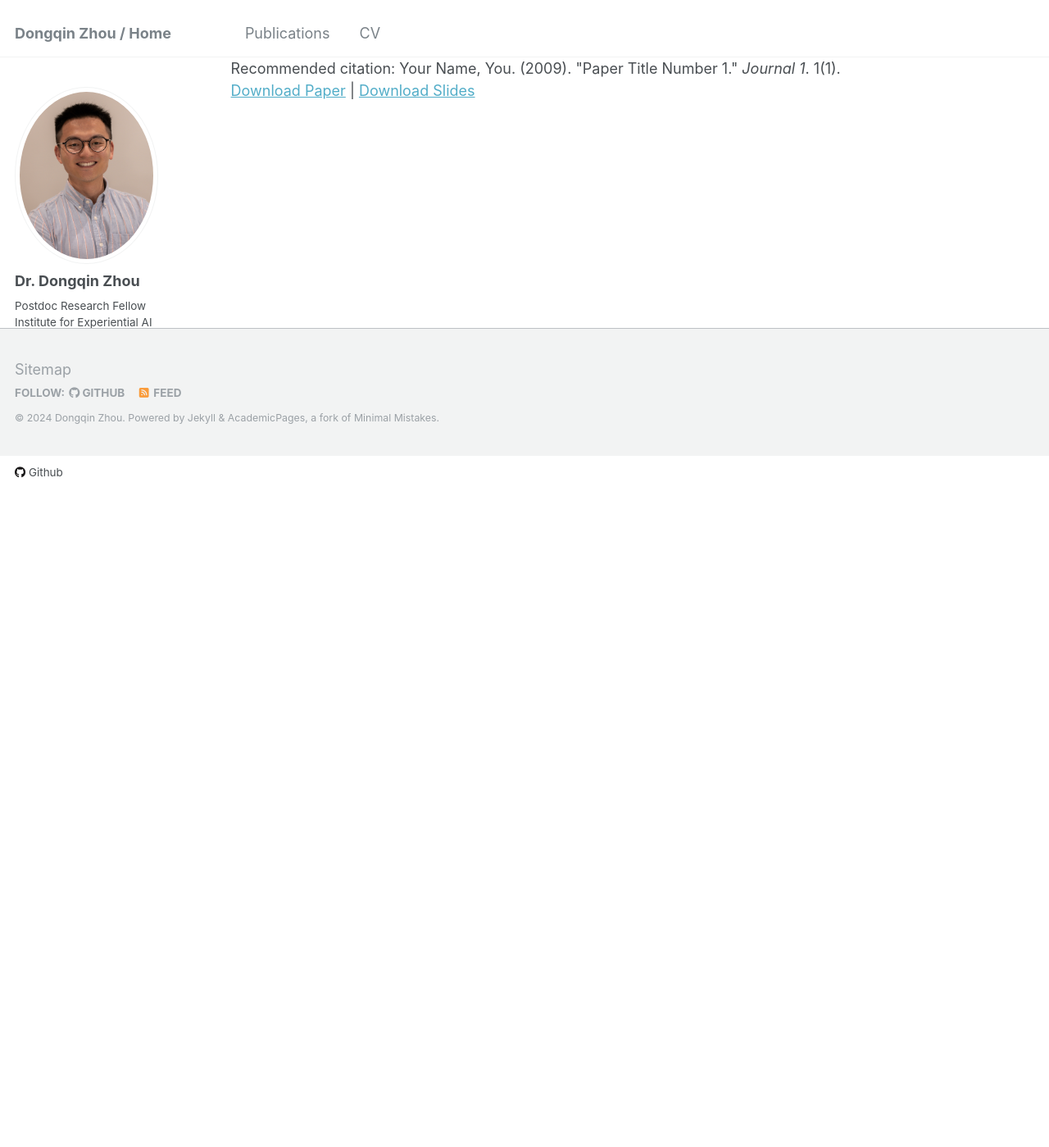
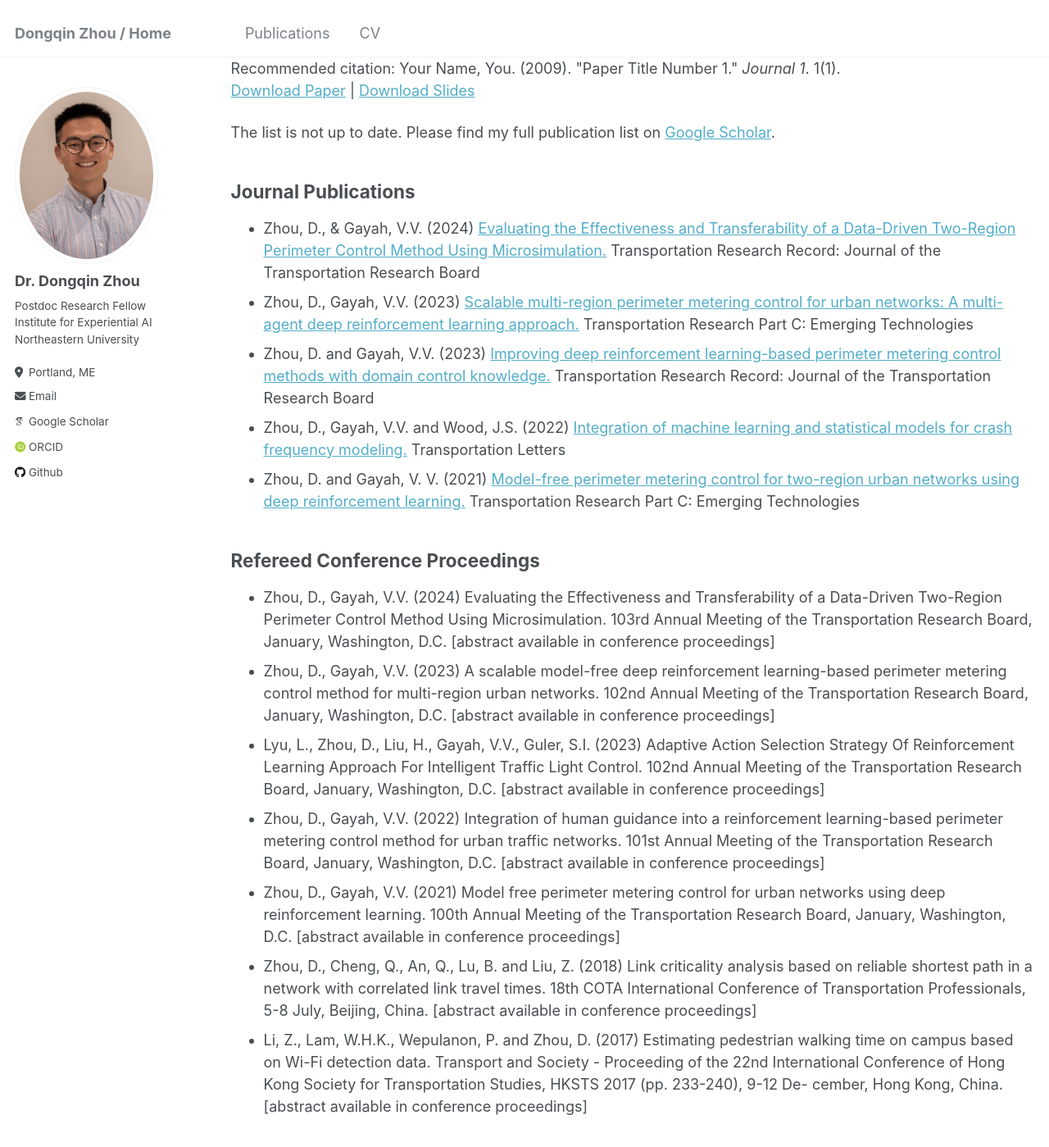
Before and after one commit to DongqinZhou/dongqinzhou.github.io, a Jekyll site: the page built from _pages/publications.md, in a window 1280 px wide and 1400 px high, scrolled down 1030 px. Shown: the whole window at 82% size. Built offline with Jekyll 4.4.1, drawn with Linux system fonts in a browser that asks for light colours; some web fonts are replaced; before the commit the page ends 1585 px from its top, so only the background shows below that.

Commit message:
add stuff

```diff
--- a/_pages/publications.md
+++ b/_pages/publications.md
@@ -14,3 +14,26 @@ author_profile: true
 {% for post in site.publications reversed %}
   {% include archive-single.html %}
 {% endfor %}
+
+
+The list is not up to date. Please find my full publication list on [Google Scholar](https://scholar.google.com/citations?user=ItB3nQwAAAAJ&hl=zh-CN).
+
+Journal Publications
+-----
+* Zhou, D., & Gayah, V.V. (2024) [Evaluating the Effectiveness and Transferability of a Data-Driven Two-Region Perimeter Control Method Using Microsimulation.](https://doi.org/10.1177/03611981241230313) Transportation Research Record: Journal of the Transportation Research Board
+* Zhou, D., Gayah, V.V. (2023) [Scalable multi-region perimeter metering control for urban networks: A multi-agent deep reinforcement learning approach.](https://doi.org/10.1016/J.TRC.2023.104033) Transportation Research Part C: Emerging Technologies
+* Zhou, D. and Gayah, V.V. (2023) [Improving deep reinforcement learning-based perimeter metering control methods with domain control knowledge.](https://doi.org/10.1177/03611981231152466) Transportation Research Record: Journal of the Transportation Research Board
+* Zhou, D., Gayah, V.V. and Wood, J.S. (2022) [Integration of machine learning and statistical models for crash frequency modeling.](https://doi.org/10.1080/19427867.2022.2158257) Transportation Letters
+* Zhou, D. and Gayah, V. V. (2021) [Model-free perimeter metering control for two-region urban networks using deep reinforcement learning.](https://doi.org/10.1016/j.trc.2020.102949) Transportation Research Part C: Emerging Technologies
+
+Refereed Conference Proceedings
+-----
+
+* Zhou, D., Gayah, V.V. (2024) Evaluating the Effectiveness and Transferability of a Data-Driven Two-Region Perimeter Control Method Using Microsimulation. 103rd Annual Meeting of the Transportation Research Board, January, Washington, D.C. [abstract available in conference proceedings]
+* Zhou, D., Gayah, V.V. (2023) A scalable model-free deep reinforcement learning-based perimeter metering control method for multi-region urban networks. 102nd Annual Meeting of the Transportation Research Board, January, Washington, D.C. [abstract available in conference proceedings]
+* Lyu, L., Zhou, D., Liu, H., Gayah, V.V., Guler, S.I. (2023) Adaptive Action Selection Strategy Of Reinforcement Learning Approach For Intelligent Traffic Light Control. 102nd Annual Meeting of the Transportation Research Board, January, Washington, D.C. [abstract available in conference proceedings]
+* Zhou, D., Gayah, V.V. (2022) Integration of human guidance into a reinforcement learning-based perimeter metering control method for urban traffic networks. 101st Annual Meeting of the Transportation Research Board, January, Washington, D.C. [abstract available in conference proceedings]
+* Zhou, D., Gayah, V.V. (2021) Model free perimeter metering control for urban networks using deep reinforcement learning. 100th Annual Meeting of the Transportation Research Board, January, Washington, D.C. [abstract available in conference proceedings]
+* Zhou, D., Cheng, Q., An, Q., Lu, B. and Liu, Z. (2018) Link criticality analysis based on reliable shortest path in a network with correlated link travel times. 18th COTA International Conference of Transportation Professionals, 5-8 July, Beijing, China. [abstract available in conference proceedings]
+* Li, Z., Lam, W.H.K., Wepulanon, P. and Zhou, D. (2017) Estimating pedestrian walking time on campus based on Wi-Fi detection data. Transport and Society - Proceeding of the 22nd International Conference of Hong Kong Society for Transportation Studies, HKSTS 2017 (pp. 233-240), 9-12 De-
+cember, Hong Kong, China. [abstract available in conference proceedings]
```
Also changed, not shown: _pages/about.md (+2 -2 lines), 1 other file.
